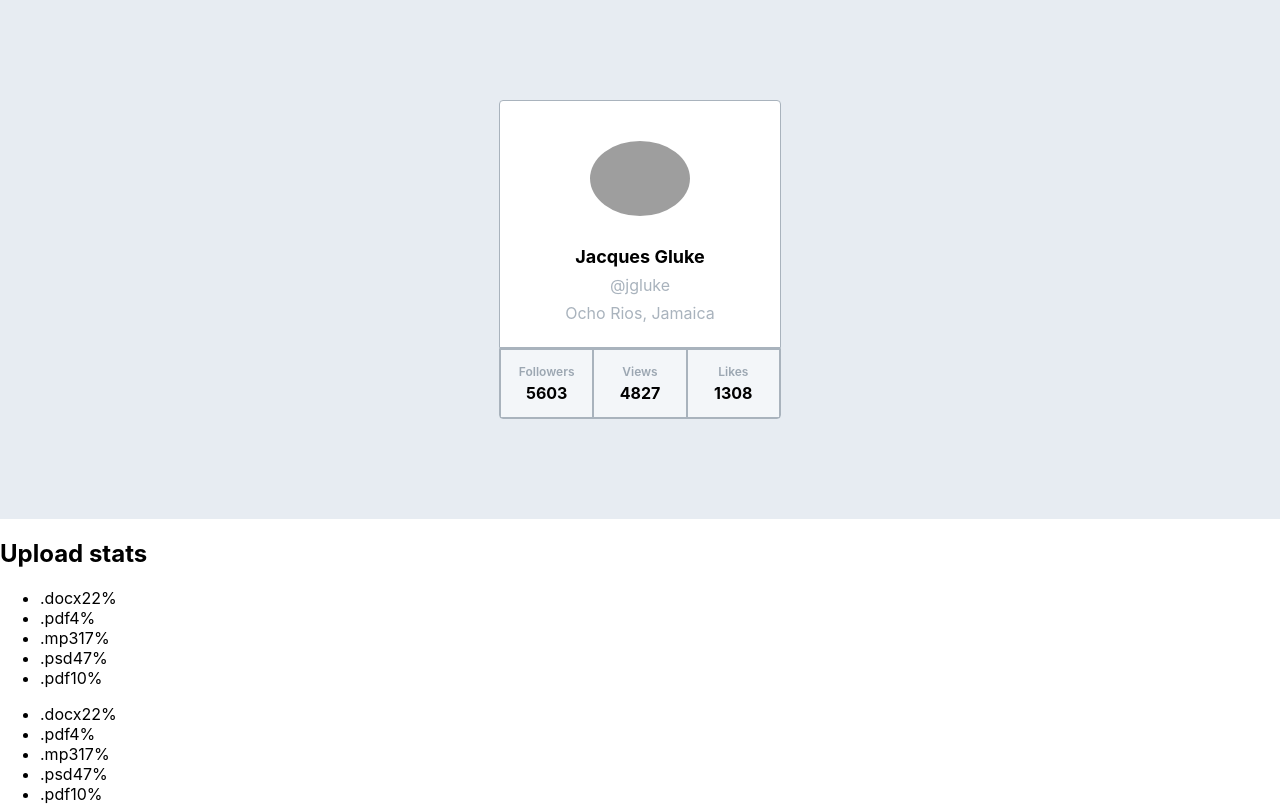
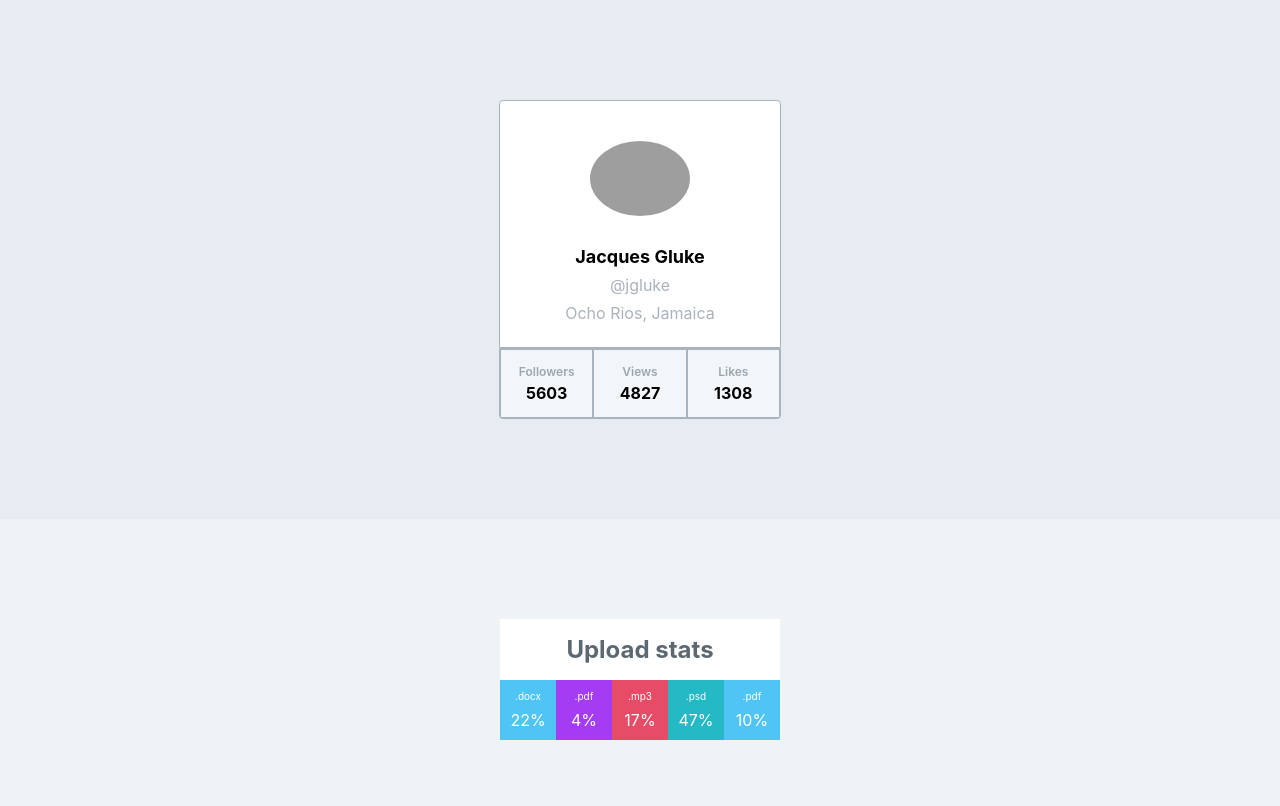
Before and after one commit to savchenkolex/goit-react-hw-01-components, a React (Create React App) app: page / in a window 1280 px wide. Shown: the top 806 px of the page. Built offline with nearby package versions, Linux system fonts and the light colour scheme; grey boxes are pictures that could not be loaded.

Commit message:
Statistics css done

```diff
--- a/src/App.jsx
+++ b/src/App.jsx
@@ -12,7 +12,6 @@ function App(params) {
     return <>
     <Profile user={user}/>
     <Statistics title="Upload stats" stats={data}/>
-    <Statistics stats={data}/>
     <FriendList friends={friends} />
     <TransactionHistory items={transactions} />
     </>
--- a/src/components/Statistics/Statistics.jsx
+++ b/src/components/Statistics/Statistics.jsx
@@ -1,20 +1,21 @@
 import PropTypes from 'prop-types';
+import css from './Statistics.module.css';
 
 export default function Statistics ({title, stats}) {
-
+  console.log(stats);
   const listItem = stats.map(({id,label,percentage})=>{
     return (
-      <li key={id} className="item">
-        <span className="label">{label}</span>
-        <span className="percentage">{percentage}%</span>
+      <li key={id} className={css.item}>
+        <span className={css.label}>{label}</span>
+        <span className={css.percentage}>{percentage}%</span>
       </li>
     )
   })
     return (
-<section className="statistics">
-  {title && (<h2 className="title">{title}</h2>)}
+<section className={css.statistics}>
+  {title && (<h2 className={css.title}>{title}</h2>)}
 
-  <ul className="stat-list">
+  <ul className={css.statlist}>
     {listItem}
   </ul>
 </section>
--- a/src/components/Statistics/Statistics.module.css
+++ b/src/components/Statistics/Statistics.module.css
@@ -0,0 +1,71 @@
+.item {
+    background-color: #50C4F5;
+    color: white;
+    width: calc(100% / 5);
+    padding: 10px 0 10px 0;
+
+    display: flex;
+    flex-direction: column;
+    justify-content: center;
+    align-items: center;
+    gap: 8px;
+
+}
+
+.item:nth-child(1n) {
+    background-color: #50C4F5;
+}
+
+.item:nth-child(2n) {
+    background-color: #A43CF3;
+}
+
+.item:nth-child(3n) {
+    background-color: #E64C66;
+}
+
+.item:nth-child(4n) {
+    background-color: #25B8C5;
+}
+
+
+.label {
+    font-size: 10px;
+}
+
+.percentage {
+    font-size: 16px;
+}
+
+.statistics {
+    background-color: #EFF3F6;
+    display: flex;
+    flex-direction: column;
+    justify-content: center;
+    align-items: center;
+    padding-top: 100px;
+    padding-bottom: 100px;
+}
+
+.title {
+ background-color: #FFFFFF;
+ color: #5C6872;
+ display: block;
+ margin: 0;
+ padding-top: 16px;
+ padding-bottom: 16px;
+ width: 280px;
+ text-align: center;
+}
+
+.statlist {
+    list-style: none;
+    padding-left: 0;
+    display: flex;
+    flex-direction: row;
+    justify-content: space-between;
+    align-items: center;
+
+    width: 280px;
+    margin: 0;
+}
```
